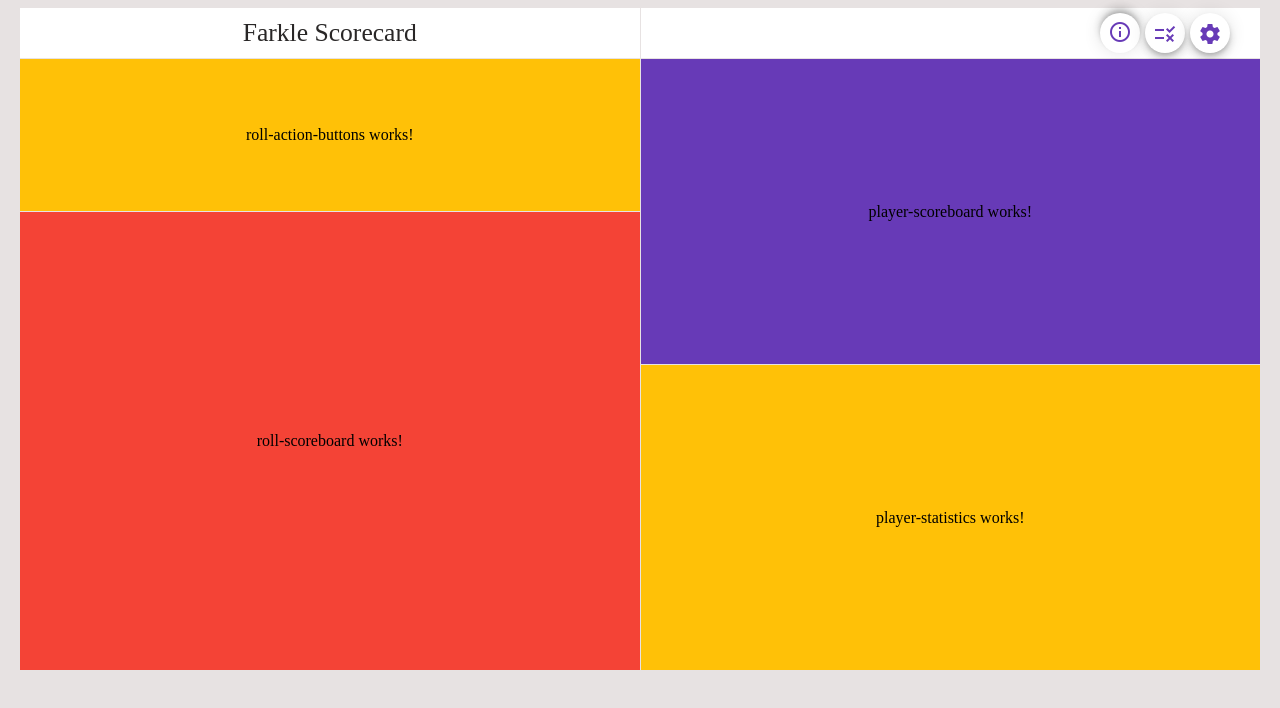
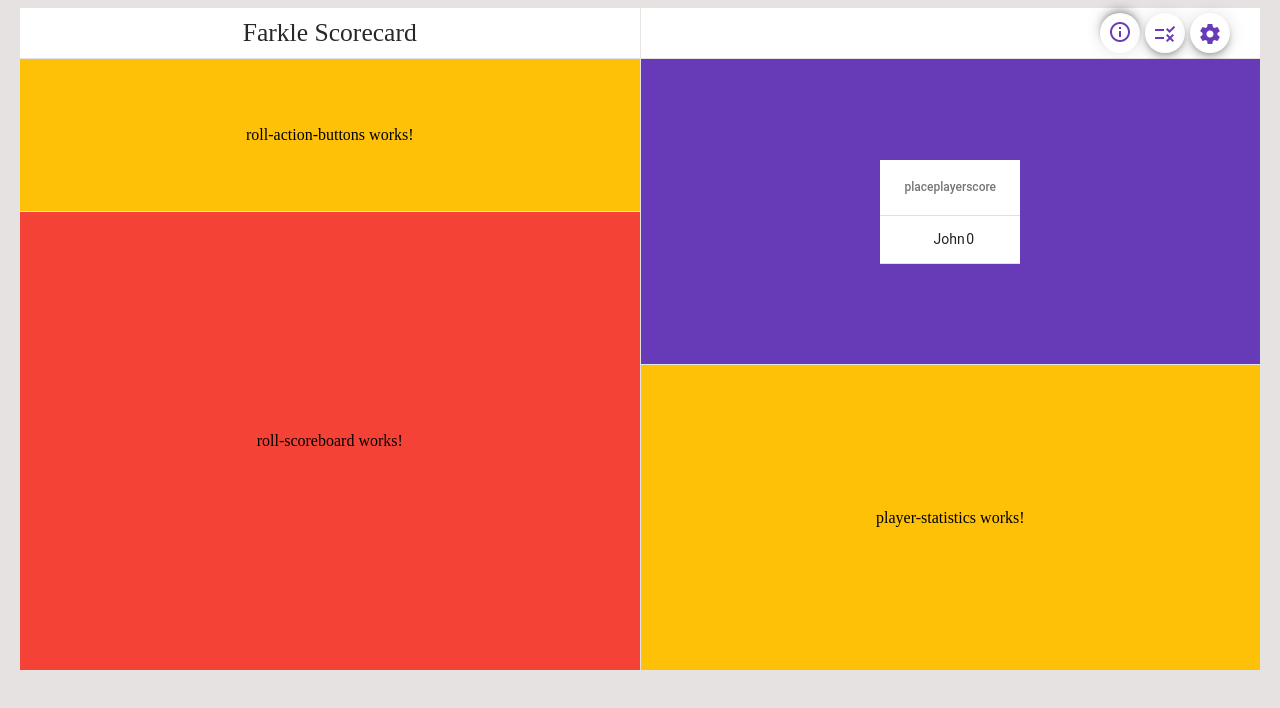
Before and after one commit to RoostertailSoftware/farkle-scoreboard, an Angular app in the folder src/main/javascript/farkle-ui/: page / in a window 1280 px wide. Shown: the top 708 px of the page. Built offline with nearby package versions, Linux system fonts and the light colour scheme.

Commit message:
first shot at the Player table

```diff
--- a/src/main/javascript/farkle-ui/src/app/components/player-scoreboard/player-scoreboard.component.html
+++ b/src/main/javascript/farkle-ui/src/app/components/player-scoreboard/player-scoreboard.component.html
@@ -1 +1,21 @@
-<p>player-scoreboard works!</p>
+<table mat-table [dataSource]="playerDataSource" class="mat-elecation-z8">
+
+    <ng-container matColumnDef="place">
+        <th mat-header-cell *matHeaderCellDef> place </th>
+        <td mat-cell *matCellDef="let element">  </td>
+    </ng-container>
+
+    <ng-container matColumnDef="player">
+        <th mat-header-cell *matHeaderCellDef> player </th>
+        <td mat-cell *matCellDef="let element"> {{element._name}} </td>
+    </ng-container>
+
+    <ng-container matColumnDef="score">
+        <th mat-header-cell *matHeaderCellDef> score </th>
+        <td mat-cell *matCellDef="let element"> {{element._score | number}} </td>
+    </ng-container>
+
+    <tr mat-header-row *matHeaderRowDef="displayedColumns"></tr>
+    <tr mat-row *matRowDef="let row; columns: displayedColumns;"></tr>
+
+</table>
--- a/src/main/javascript/farkle-ui/src/app/components/player-scoreboard/player-scoreboard.component.scss
+++ b/src/main/javascript/farkle-ui/src/app/components/player-scoreboard/player-scoreboard.component.scss
@@ -0,0 +1,3 @@
+table {
+    width: 100%;
+  }
--- a/src/main/javascript/farkle-ui/src/app/components/player-scoreboard/player-scoreboard.component.ts
+++ b/src/main/javascript/farkle-ui/src/app/components/player-scoreboard/player-scoreboard.component.ts
@@ -9,11 +9,15 @@ import { PlayerClass } from '@classes';
 })
 export class PlayerScoreboardComponent implements OnInit {
 
+  playerDataSource:any;
+  displayedColumns: Array< string >;
   constructor( private playerSvc: PlayersService) {
     let x = playerSvc.getObservableData();
     x.subscribe( result =>{
-      let foo = result;
-    })
+      this.playerDataSource = result;
+    });
+
+    this.displayedColumns = [ 'place', 'player', 'score'];
    }
 
   ngOnInit(): void {
```
